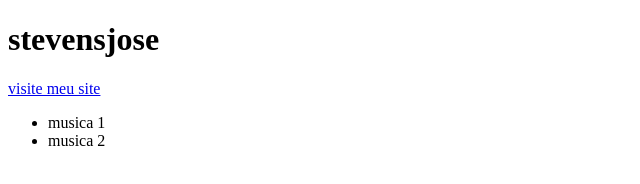
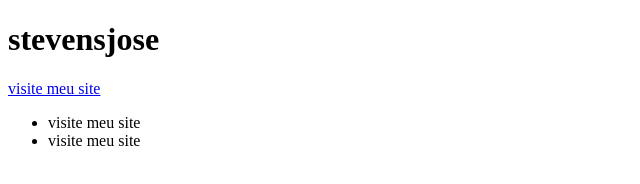
Before and after one commit to stevensjose/index.html, a plain HTML site: page index.htm in a window 1280 px wide. Shown: the full height of the page, 0-640 px from the left. Drawn offline with Linux system fonts and the light colour scheme.

Commit message:
Update index.htm

```diff
--- a/index.htm
+++ b/index.htm
@@ -10,8 +10,8 @@
 <h1> stevensjose</h1>
 <a href="https://youtu.be/Sq2Mw5I0kLA?si=Py_vG7dlRm0PnTEl">visite meu site</a>
   <ul>
-    <li><a hret="https://youtu.be/bC7Pxpfef-w?si=wTsgN3u5cjpC3JKk">musica 1</li>
-    <li><a hret="https://youtu.be/g5Ow-kFPtLI?si=PbPDNlEbETvWpu8Q">musica 2</li>
+    <li><a hret="https://youtu.be/bC7Pxpfef-w?si=wTsgN3u5cjpC3JKk">visite meu site</li>
+    <li><a hret="https://youtu.be/g5Ow-kFPtLI?si=PbPDNlEbETvWpu8Q">visite meu site</li>
   </ul>
 </body>
 </html>
```
